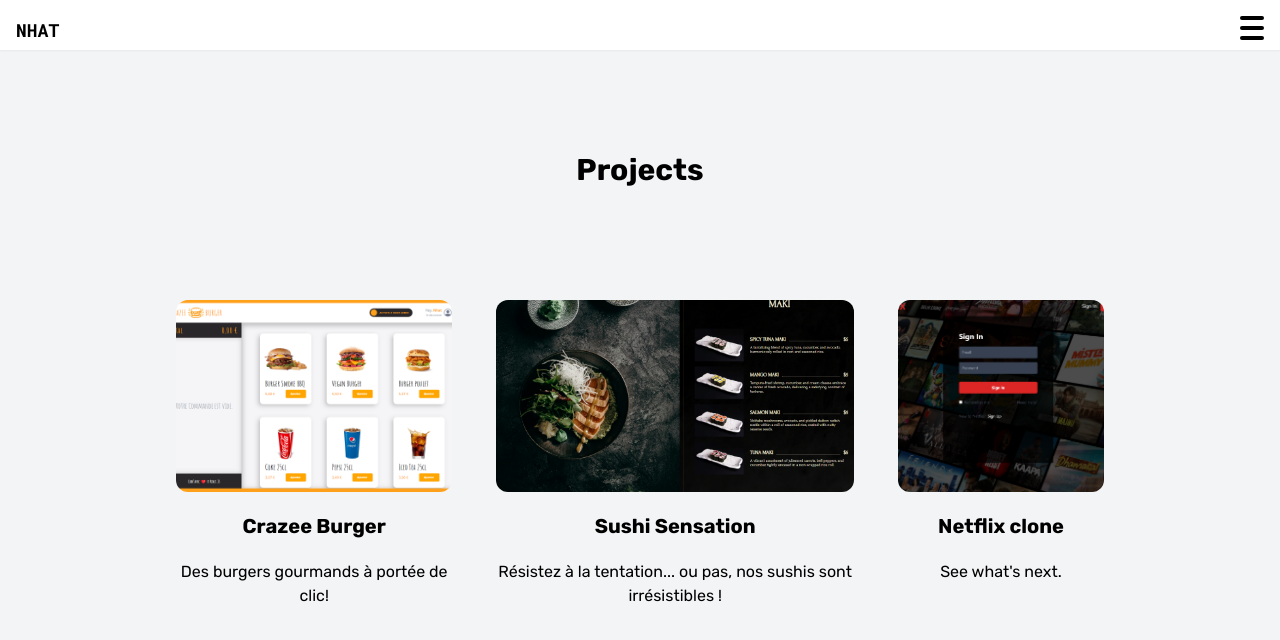
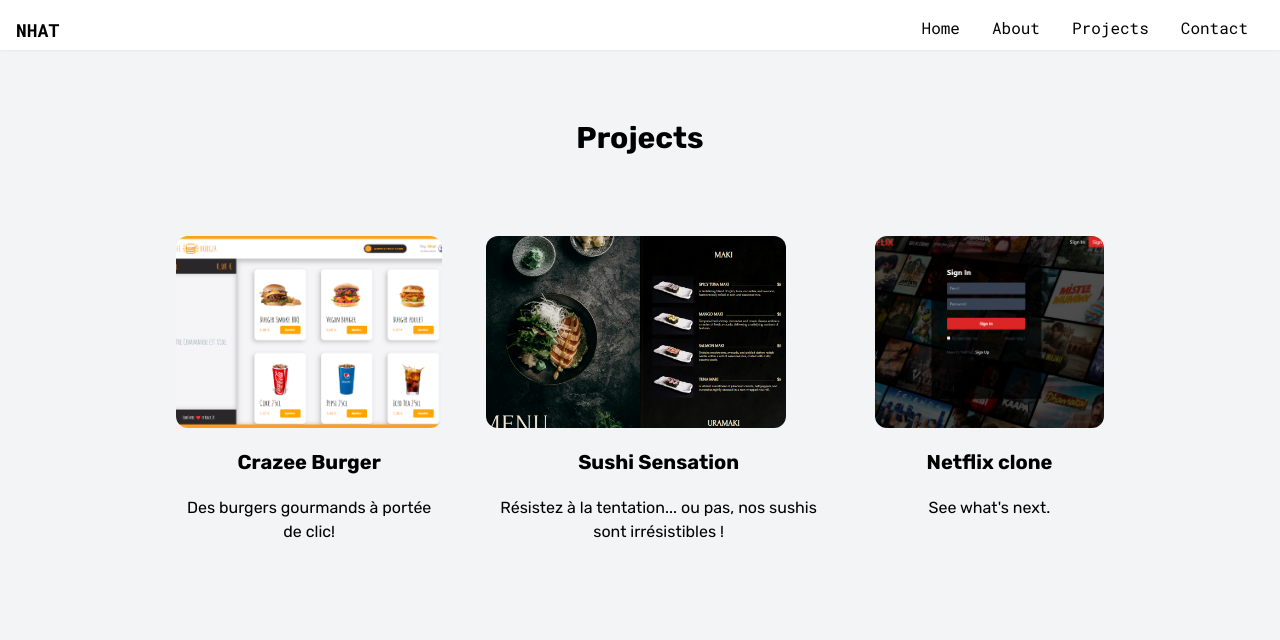
Before and after one commit to NhatHONGUYEN/Nhat-portfolioV2, a React (Vite) app: page /projects in a window 1280 px wide. Shown: the top 640 px of the page. Built offline with nearby package versions, Linux system fonts and the light colour scheme; the HTML template or start-up script is replaced by a standard one.

Commit message:
📱 F01 :  work on the responsive for big screen

```diff
--- a/package.json
+++ b/package.json
@@ -14,7 +14,8 @@
     "react": "^18.2.0",
     "react-dom": "^18.2.0",
     "react-icons": "^5.2.1",
-    "react-router-dom": "^6.23.1"
+    "react-router-dom": "^6.23.1",
+    "react-scroll": "^1.9.0"
   },
   "devDependencies": {
     "@types/react": "^18.2.66",
--- a/src/components/About.jsx
+++ b/src/components/About.jsx
@@ -1,6 +1,7 @@
 export default function About() {
   return (
-    <div className="block h-full w-full pt-10   lg:flex lg:h-screen lg:items-center lg:justify-center  xl:px-40 ">
+    <div className="h-full w-full">
+      <div className="  block h-full   w-full pt-10 lg:flex lg:h-screen  lg:items-center lg:justify-center xl:px-40  2xl:px-80  ">
         <img
           className="   mx-auto h-full w-full sm:w-1/2 lg:ml-20 lg:h-[500px] lg:w-1/2"
           src="/photo-profil.jpg"
@@ -15,9 +16,10 @@
             En reconversion professionnelle, je suis passionné par le
             développement front-end et motivé pour apprendre et maîtriser les
             technologies web telles que HTML, CSS, JavaScript et React. Je suis
-          ouvert aux opportunités de collaboration et de travail sur des projets
-          épanouissants. Contactez-moi pour discuter de vos idées.
+            ouvert aux opportunités de collaboration et de travail sur des
+            projets épanouissants. Contactez-moi pour discuter de vos idées.
           </p>
+        </div>
       </div>
     </div>
   );
--- a/src/components/Introduction.jsx
+++ b/src/components/Introduction.jsx
@@ -5,24 +5,24 @@
 
 export default function Introduction() {
   return (
-    <div className=" h-full  w-full p-8 pt-20 lg:flex lg:h-screen lg:items-center lg:justify-center lg:px-20 lg:pt-[15%] xl:pl-20 xl:pr-40">
-      <div className=" block h-full w-full  flex-row-reverse p-10 lg:flex lg:gap-10">
+    <div className=" h-full  w-full p-8 pt-20 lg:flex lg:h-screen lg:items-center lg:justify-center lg:px-20 lg:pt-[15%] xl:pl-20 xl:pr-40 xl:pt-20 2xl:px-0 2xl:pt-0 ">
+      <div className=" block h-full w-full  flex-row-reverse p-10 lg:flex lg:gap-10 xl:justify-center 2xl:h-[500px] 2xl:w-full 2xl:gap-20">
         <div className="lg: text-3xl font-bold ">
           <img
-            className="h-45 rounded-custom   mx-auto  block h-full bg-orange-400 sm:w-1/2 lg:h-[80%] lg:w-full   "
+            className="h-45 rounded-custom   mx-auto  block h-full bg-orange-400 sm:w-1/2 lg:h-[80%] lg:w-full  2xl:h-full 2xl:w-full"
             src="/blackclothesprofil2.png"
             alt="blackclothesprofil"
           />
         </div>
-        <div className="  block items-center justify-center  text-center sm:mx-40 lg:mx-0 lg:w-[45%]  lg:text-left  ">
-          <h1 className=" py-10 text-4xl font-bold lg:py-5  ">
+        <div className="  block items-center  justify-center text-center sm:mx-40 lg:mx-0 lg:w-[45%]  lg:text-ellipsis lg:text-left 2xl:w-[25%] ">
+          <h1 className=" py-10 text-4xl font-bold lg:py-5   ">
             Front-End React developer
           </h1>
-          <p className="py-2">
+          <p className="py-2 ">
             Nhat-Quan HO NGUYEN, <br /> passionné de front-end et en quête
             constante de connaissances .
           </p>
-          <p className="flex justify-center py-3 text-3xl lg:justify-normal  ">
+          <p className="flex justify-center py-3 text-3xl lg:justify-normal  lg:text-2xl  ">
             <a
               href="https://github.com/NhatHONGUYEN"
               target="_blank"
@@ -41,7 +41,7 @@
           </p>
           <div className="my-10 ">
             <p className="font-bold">Tech Stack</p>
-            <div className=" flex justify-center p-4 text-3xl lg:justify-normal lg:p-0 lg:py-3 ">
+            <div className=" flex justify-center p-4 text-3xl lg:justify-normal lg:p-0  lg:py-3 lg:text-2xl ">
               <FaHtml5 className="ml-4  lg:ml-0" />
               <IoLogoCss3 className="ml-4 " />
               <SiJavascript className="ml-4 " />
--- a/src/components/Navbar.jsx
+++ b/src/components/Navbar.jsx
@@ -8,17 +8,50 @@
   const node = useRef();
 
   return (
-    <div className=" fixed  flex justify-between p-4 w-full h-[50px] shadow-sm bg-white">
+    <div className="fixed flex h-[50px] w-full justify-between bg-white p-4 shadow-sm">
       <Link
         to="/"
-        className="text-lg font-bold z-1000 cursor-pointer"
+        className="z-1000 cursor-pointer text-lg font-bold"
         onClick={() => (window.location.href = "/")}
       >
         NHAT
       </Link>
-      <div ref={node}>
+      <div className="hidden md:block">
+        <Link to="/" className="mx-4">
+          Home
+        </Link>
+        <Link to="/about" className="mx-4">
+          About
+        </Link>
+        <Link to="/projects" className="mx-4">
+          Projects
+        </Link>
+        <Link to="/contact" className="mx-4">
+          Contact
+        </Link>
+      </div>
+      <div ref={node} className="block md:hidden">
         <Burger open={open} setOpen={setOpen} />
-        <Menu open={open} setOpen={setOpen} />
+        <Menu open={open} setOpen={setOpen}>
+          <div className="mt-4 flex flex-col">
+            <Link to="/" className="mx-4" onClick={() => setOpen(false)}>
+              Home
+            </Link>
+            <Link to="/about" className="mx-4" onClick={() => setOpen(false)}>
+              About
+            </Link>
+            <Link
+              to="/projects"
+              className="mx-4"
+              onClick={() => setOpen(false)}
+            >
+              Projects
+            </Link>
+            <Link to="/contact" className="mx-4" onClick={() => setOpen(false)}>
+              Contact
+            </Link>
+          </div>
+        </Menu>
       </div>
     </div>
   );
--- a/src/components/Projects.jsx
+++ b/src/components/Projects.jsx
@@ -1,8 +1,8 @@
 export default function Projects() {
   return (
-    <div className="block h-full w-full items-center justify-center bg-gray-100 py-10 text-center sm:px-40 lg:h-screen">
-      <h1 className="py-8 text-3xl  font-bold lg:py-28">Projects</h1>
-      <div className="h-full w-full px-4 lg:flex lg:h-screen lg:justify-center lg:gap-11  ">
+    <div className="block h-full w-full items-center justify-center bg-gray-100 py-10 text-center sm:px-40  ">
+      <h1 className="py-8 text-3xl  font-bold lg:py-20">Projects</h1>
+      <div className="h-full w-full px-4 lg:flex lg:h-[400px] lg:justify-center lg:gap-11  2xl:gap-28 ">
         <div>
           <a
             href="https://crazee-burger-eosin-rho.vercel.app/"
@@ -10,7 +10,7 @@
             rel="noopener noreferrer"
           >
             <img
-              className="h-48  w-full rounded-xl object-cover"
+              className="h-48  w-full rounded-xl object-cover  2xl:w-[300px]"
               src="/crazee-burger.png"
               alt="crazee-burger"
             />
@@ -25,12 +25,12 @@
             rel="noopener noreferrer"
           >
             <img
-              className="h-48 w-full rounded-xl object-cover"
+              className="h-48 w-full rounded-xl object-cover lg:w-[300px] 2xl:w-[300px]"
               src="/Sushi-sensation.png"
               alt="Sushi-sensation"
             />
             <h2 className="py-5 text-xl font-bold">Sushi Sensation</h2>
-            <p className="pb-10">
+            <p className="pb-10 2xl:w-[300px]">
               Résistez à la tentation... ou pas, nos sushis sont irrésistibles !
             </p>
           </a>
@@ -42,7 +42,7 @@
             rel="noopener noreferrer"
           >
             <img
-              className="h-48 w-full rounded-xl object-cover"
+              className="h-48 w-full rounded-xl object-cover lg:w-[300px] 2xl:w-[300px]"
               src="/netflix-port.png"
               alt="netflix-port"
             />
```
Also changed, not shown: 1 other file (tests, documents, lock files or other folders). Lines whose indentation alone changed are shown as unchanged.
